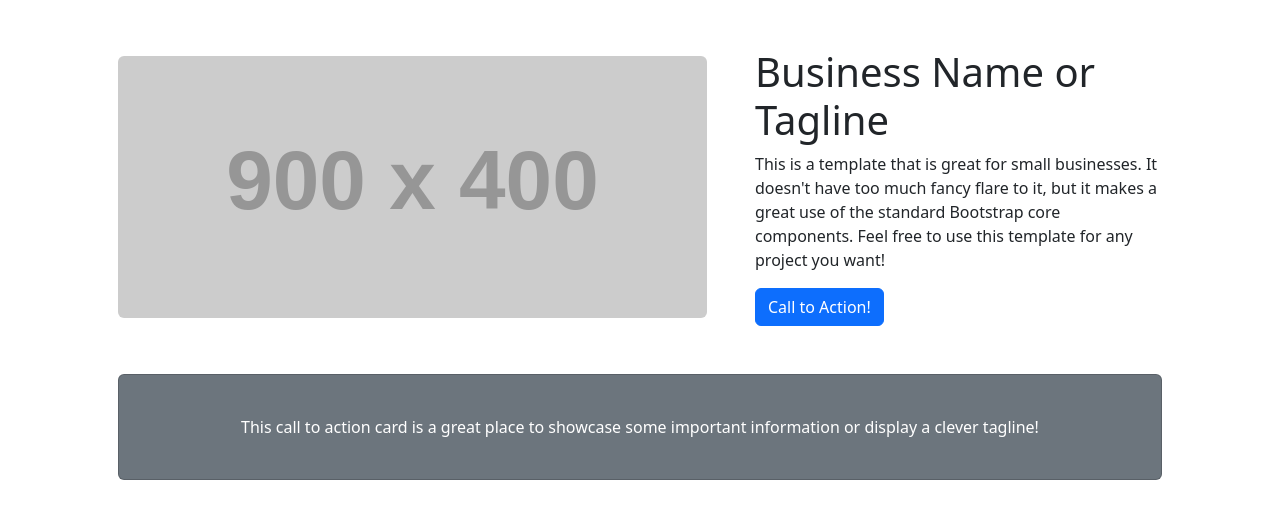
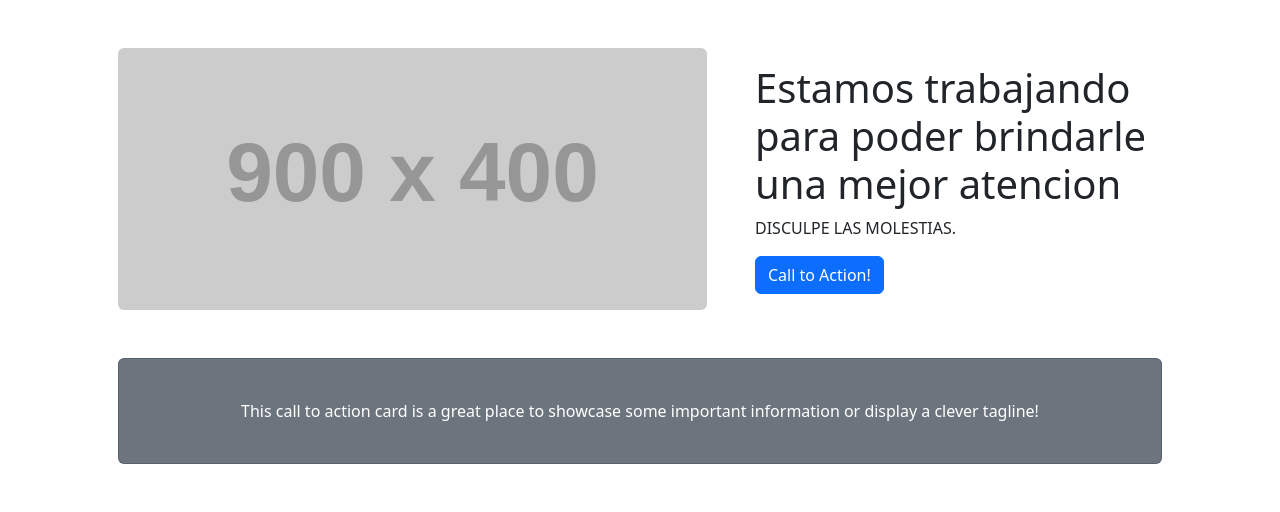
Before and after one commit to LuisDEsposito/consecionaria, a Django app: page / in a window 1280 px wide. Shown: the part 56-568 px from the top of the page. Run offline with Django 5.2, Linux system fonts and the light colour scheme; grey boxes labelled with a size stand in for pictures from a placeholder-image service; some libraries are stand-ins or nearby versions.

Commit message:
resuelto problema de columna

```diff
--- a/core/templates/core/index.html
+++ b/core/templates/core/index.html
@@ -13,10 +13,8 @@
             <div class="col-lg-7"><img class="img-fluid rounded mb-4 mb-lg-0"
                     src="https://dummyimage.com/900x400/dee2e6/6c757d.jpg" alt="..." /></div>
             <div class="col-lg-5">
-                <h1 class="font-weight-light">Business Name or Tagline</h1>
-                <p>This is a template that is great for small businesses. It doesn't have too much fancy flare to it,
-                    but it makes a great use of the standard Bootstrap core components. Feel free to use this template
-                    for any project you want!</p>
+                <h1 class="font-weight-light">Estamos trabajando para poder brindarle una mejor atencion</h1>
+                <p>DISCULPE LAS MOLESTIAS.</p>
                 <a class="btn btn-primary" href="#!">Call to Action!</a>
             </div>
         </div>
--- a/vehiculos/models.py
+++ b/vehiculos/models.py
@@ -10,7 +10,7 @@ class Tipo(models.Model):
         verbose_name_plural = "Tipos de vehiculo"
 
 class Marcas(models.Model):
-    marca = models.CharField(max_length= 255)
+    marca = models.CharField(max_length= 255, unique=True)
 
     def __str__(self) -> str:
         return self.marca
@@ -30,8 +30,8 @@ class Modelos(models.Model):
 
 class Ver_vehiculos(models.Model):
     tipo = models.ForeignKey(Tipo, on_delete=models.SET_NULL, null=True, blank=True)
-    modelos = models.ForeignKey(Modelos, on_delete=models.SET_NULL, null=True, blank=True)
-    marcas = models.ForeignKey(Marcas, on_delete=models.SET_NULL, null=True, blank=True)
+    modelos = models.ManyToManyField(Modelos)
+    marcas = models.ManyToManyField(Marcas)
 
     def _str_(self) -> str:
         return f"{self.tipo}"
--- a/vehiculos/views.py
+++ b/vehiculos/views.py
@@ -5,7 +5,7 @@ from vehiculos.models import Ver_vehiculos
 def index(request):
     consultar = Ver_vehiculos.objects.all()
     contexto = {'vehiculos': consultar}
-    return render(request, "vehiculos/index.html", contexto)
+    return render(request, "vehiculos/lista_vehiculos.html", contexto)
 
 def buscar_vehiculo(request):
     return render(request, "vehiculos/buscar_vehiculo.html")
```
Also changed, not shown: vehiculos/templates/vehiculos/lista_vehiculos.html (renamed from vehiculos/templates/vehiculos/index.html, +6 -1 lines), db.sqlite3.
